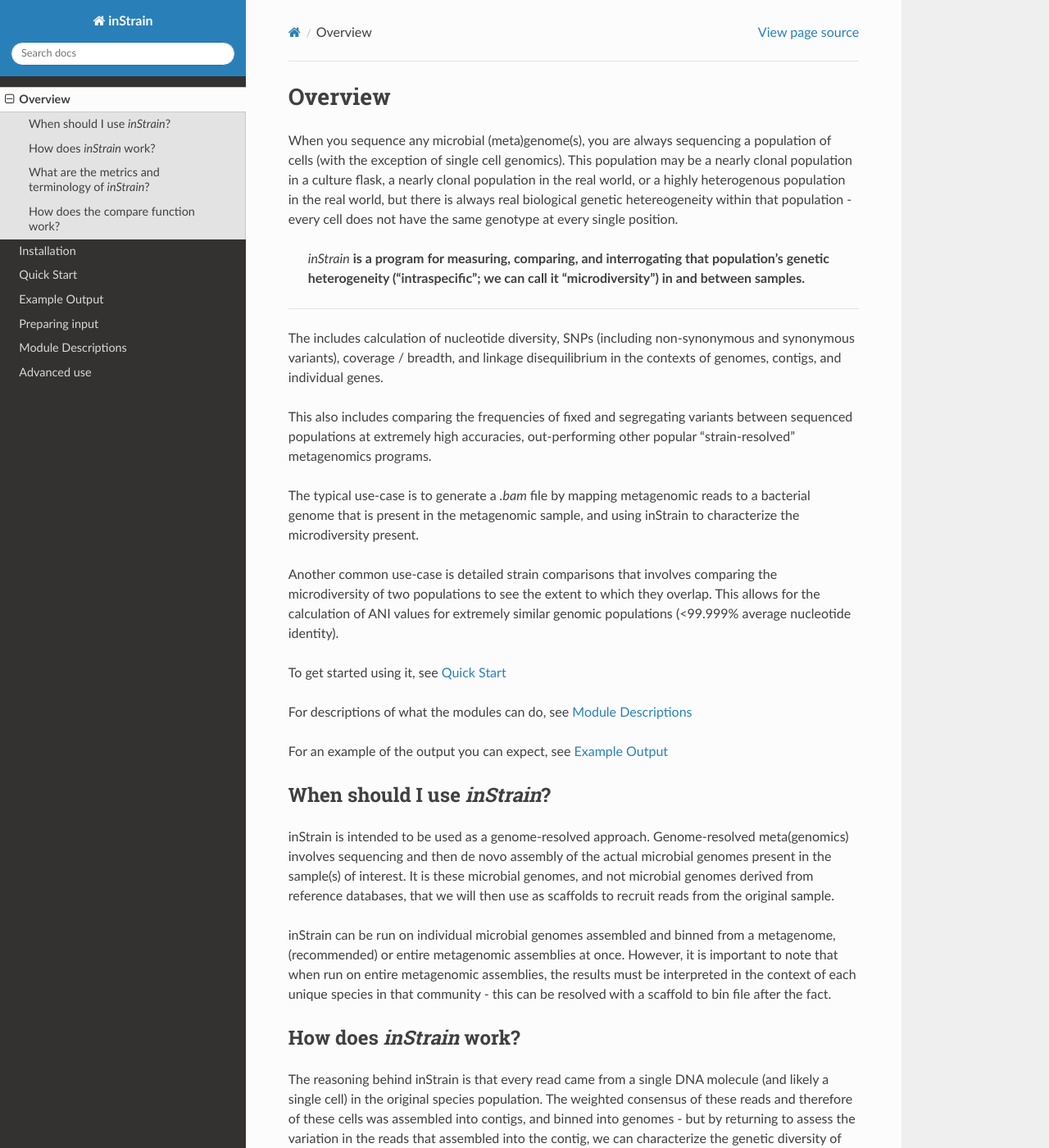
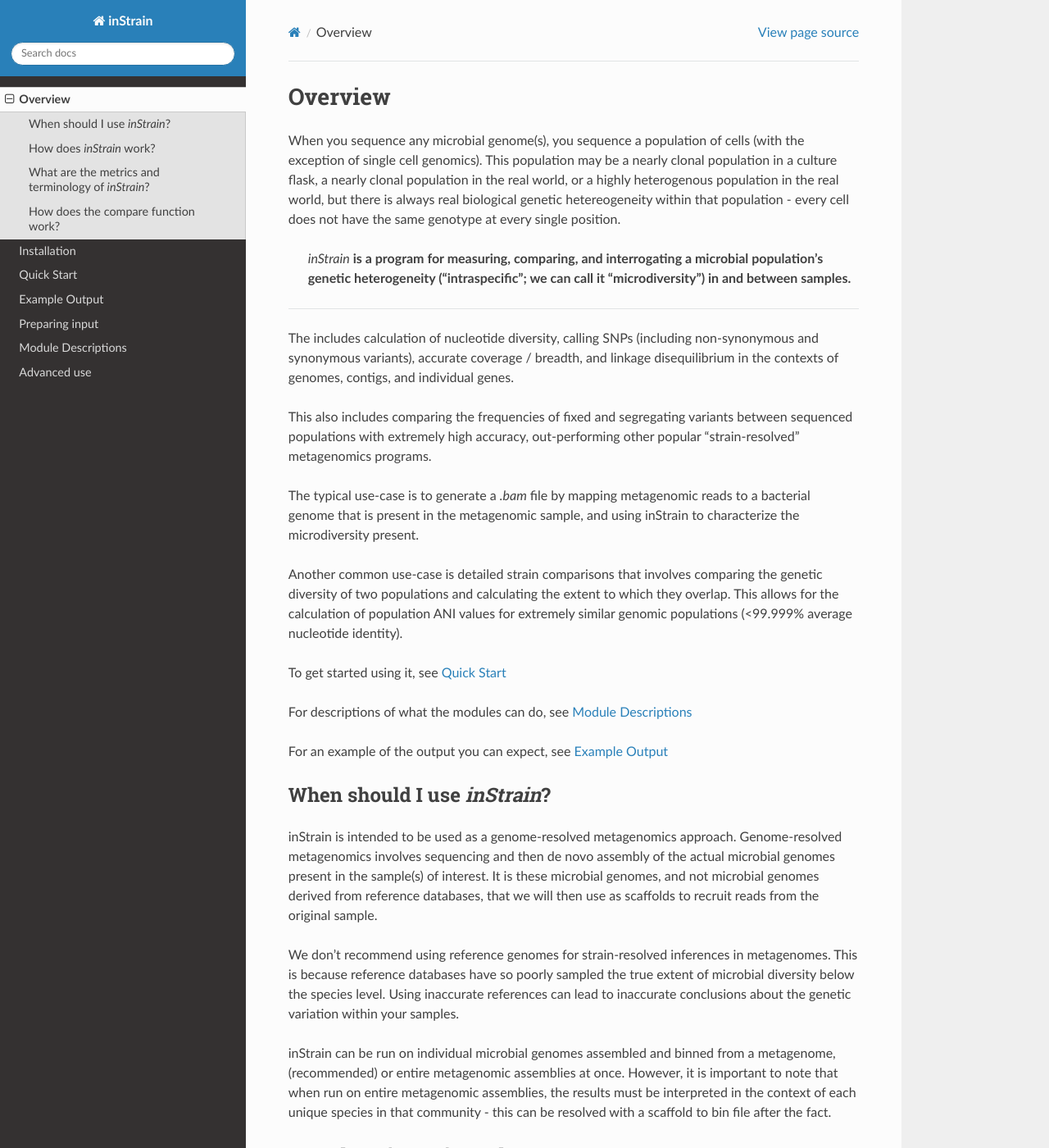
Before and after one commit to MrOlm/inStrain, a Sphinx documentation site: the page built from docs/overview.rst, in a window 1280 px wide and 1400 px high. Shown: the whole window at 82% size. Built offline with Sphinx 7.4.7 and the Read the Docs theme 2.0.0, drawn with Linux system fonts in a browser that asks for light colours; some of the changed text lies outside the part shown.

Commit message:
Update overview.rst

```diff
--- a/docs/overview.rst
+++ b/docs/overview.rst
@@ -1,18 +1,18 @@
 Overview
 ========
 
-When you sequence any microbial (meta)genome(s), you are always sequencing a population of cells (with the exception of single cell genomics). This population may be a nearly clonal population in a culture flask, a nearly clonal population in the real world, or a highly heterogenous population in the real world, but there is always real biological genetic hetereogeneity within that population - every cell does not have the same genotype at every single position.
+When you sequence any microbial genome(s), you sequence a population of cells (with the exception of single cell genomics). This population may be a nearly clonal population in a culture flask, a nearly clonal population in the real world, or a highly heterogenous population in the real world, but there is always real biological genetic hetereogeneity within that population - every cell does not have the same genotype at every single position.
 
- *inStrain* **is a program for measuring, comparing, and interrogating that population's genetic heterogeneity ("intraspecific"; we can call it "microdiversity") in and between samples.**
+ *inStrain* **is a program for measuring, comparing, and interrogating a microbial population's genetic heterogeneity ("intraspecific"; we can call it "microdiversity") in and between samples.**
 ~~~~~~~~~~~~~~~~~~~~~~
 
-The includes calculation of nucleotide diversity, SNPs (including non-synonymous and synonymous variants), coverage / breadth, and linkage disequilibrium in the contexts of genomes, contigs, and individual genes.
+The includes calculation of nucleotide diversity, calling SNPs (including non-synonymous and synonymous variants), accurate coverage / breadth, and linkage disequilibrium in the contexts of genomes, contigs, and individual genes.
 
-This also includes comparing the frequencies of fixed and segregating variants between sequenced populations at extremely high accuracies, out-performing other popular "strain-resolved" metagenomics programs.
+This also includes comparing the frequencies of fixed and segregating variants between sequenced populations with extremely high accuracy, out-performing other popular "strain-resolved" metagenomics programs.
 
 The typical use-case is to generate a `.bam` file by mapping metagenomic reads to a bacterial genome that is present in the metagenomic sample, and using inStrain to characterize the microdiversity present.
 
-Another common use-case is detailed strain comparisons that involves comparing the microdiversity of two populations to see the extent to which they overlap. This allows for the calculation of ANI values for extremely similar genomic populations (<99.999% average nucleotide identity).
+Another common use-case is detailed strain comparisons that involves comparing the genetic diversity of two populations and calculating the extent to which they overlap. This allows for the calculation of population ANI values for extremely similar genomic populations (<99.999% average nucleotide identity).
 
 To get started using it, see :doc:`quickstart`
 
@@ -24,17 +24,30 @@ For an example of the output you can expect, see :doc:`example_output`
 When should I use *inStrain*?
 -----------------
 
-inStrain is intended to be used as a genome-resolved approach. Genome-resolved meta(genomics) involves sequencing and then de novo assembly of the actual microbial genomes present in the sample(s) of interest. It is these microbial genomes, and not microbial genomes derived from reference databases, that we will then use as scaffolds to recruit reads from the original sample.
+inStrain is intended to be used as a genome-resolved metagenomics approach. Genome-resolved metagenomics involves sequencing and then de novo assembly of the actual microbial genomes present in the sample(s) of interest. It is these microbial genomes, and not microbial genomes derived from reference databases, that we will then use as scaffolds to recruit reads from the original sample.
+
+We don't recommend using reference genomes for strain-resolved inferences in metagenomes. This is because reference databases have so poorly sampled the true extent of microbial diversity below the species level. Using inaccurate references can lead to inaccurate conclusions about the genetic variation within your samples.
 
 inStrain can be run on individual microbial genomes assembled and binned from a metagenome, (recommended) or entire metagenomic assemblies at once. However, it is important to note that when run on entire metagenomic assemblies, the results must be interpreted in the context of each unique species in that community - this can be resolved with a scaffold to bin file after the fact.
 
 How does *inStrain* work?
 ---------------
 
-The reasoning behind inStrain is that every read came from a single DNA molecule (and likely a single cell) in the original species population. The weighted consensus of these reads and therefore of these cells was assembled into contigs, and binned into genomes - but by returning to assess the variation in the reads that assembled into the contig, we can characterize the genetic diversity of the population that contributed to the assembled contig.
+The reasoning behind inStrain is that every read came from a single DNA molecule (and likely a single cell) in the original species population. The weighted consensus of these reads was what was assembled into contigs, and was binned into genomes - but by returning to assess the variation in the reads that assembled into the contig, we can characterize the genetic diversity of the population that contributed to the contigs and genomes.
 
 Steps:
-<insert steps>
+
+1. Map reads to a BAM
+
+2. Stringently filter mapped reads
+
+3. Calculate nucleotide diversity and SNPs
+
+4. Calculate SNP linkage
+
+5. Optional: calculate gene statistics and SNP function
+
+6. Optional: compare SNP
 
 What are the metrics and terminology of *inStrain*?
 --------------
```
Also changed, not shown: other parts of docs/overview.rst (+18 -0 lines).
